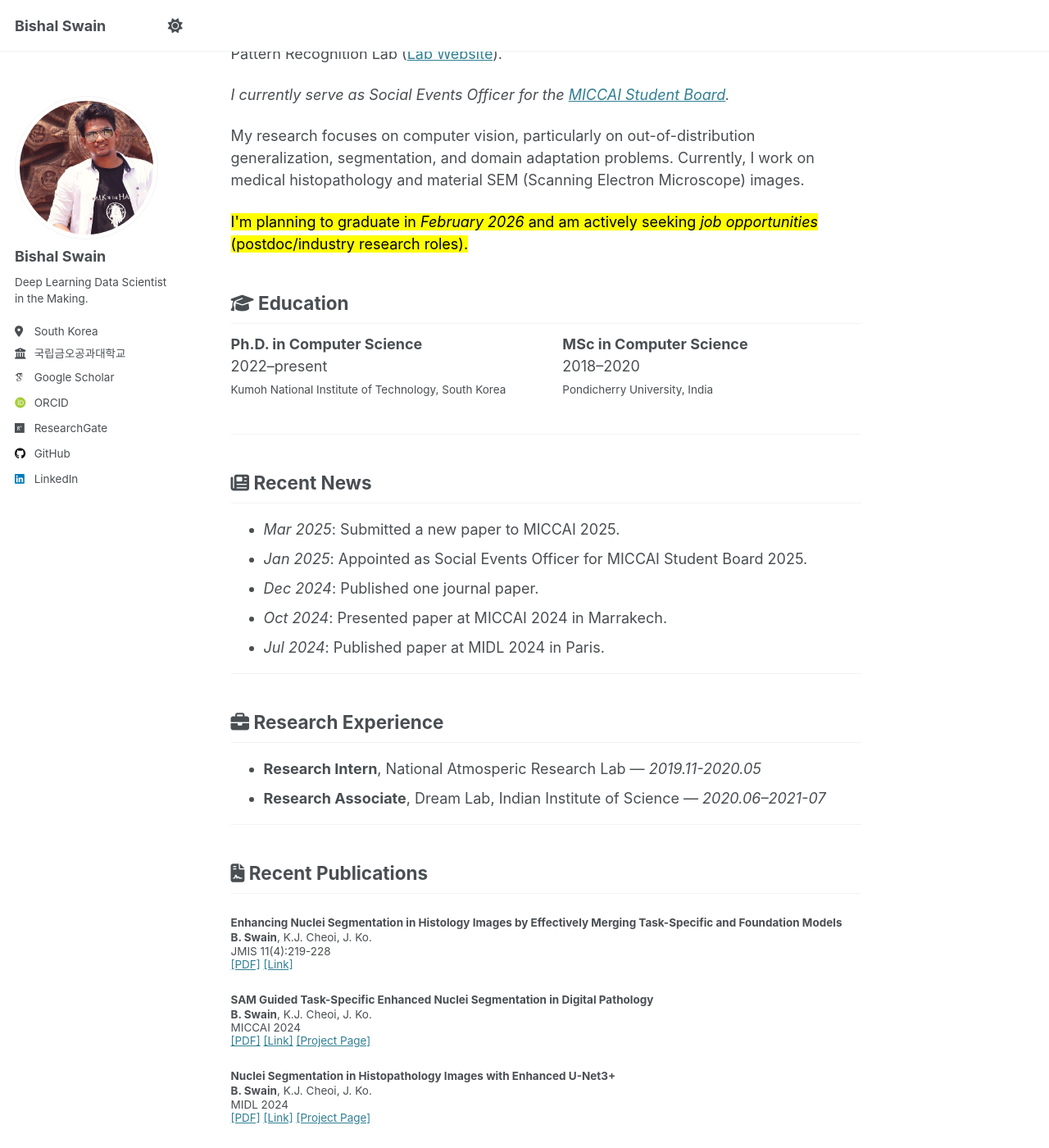
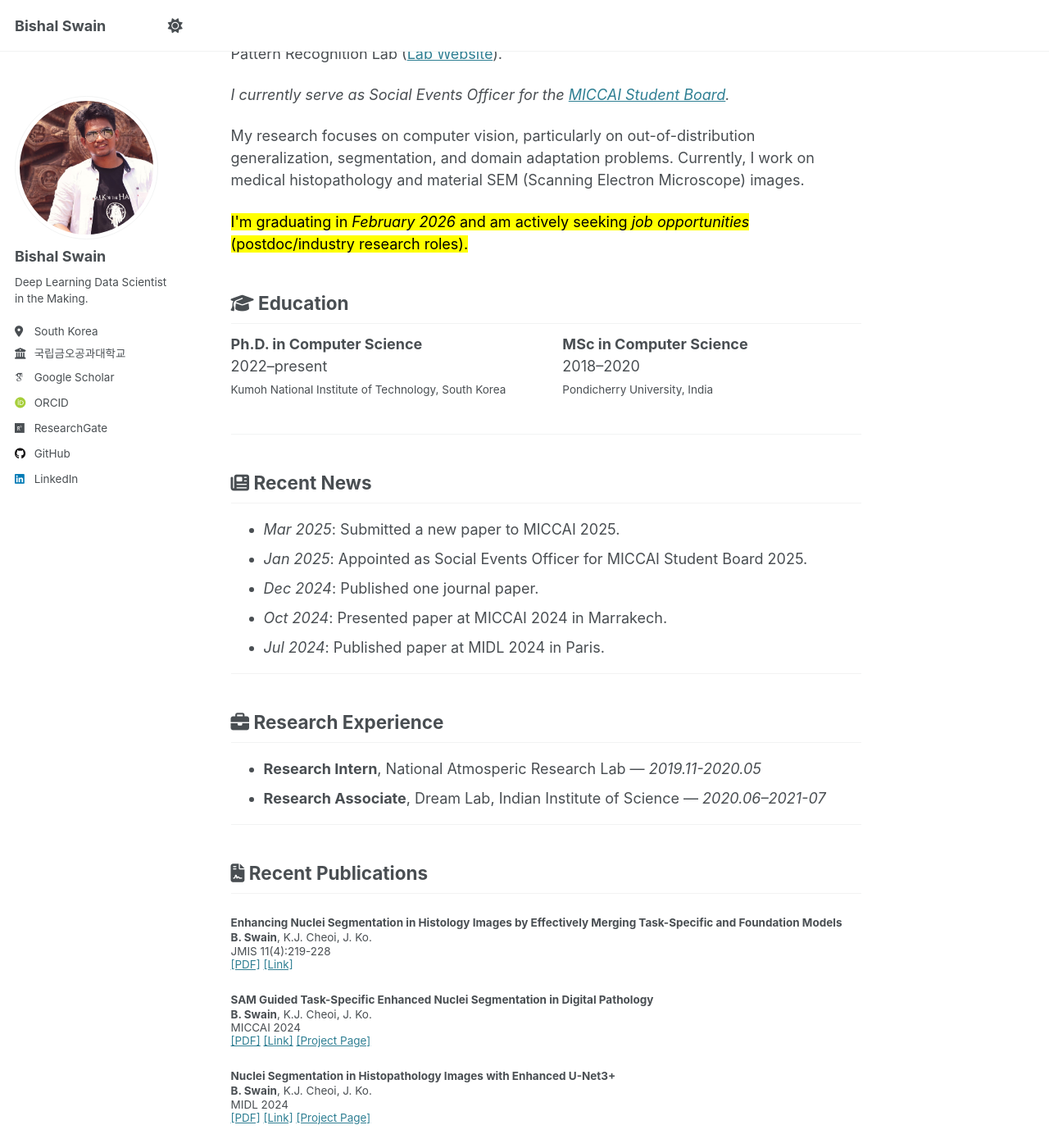
Before and after one commit to bluesaiyancodes/bluesaiyancodes.github.io, a Jekyll site: the page built from _pages/about.md, in a window 1280 px wide and 1400 px high, scrolled down 194 px. Shown: the whole window at 82% size. Built offline with Jekyll 4.4.1, drawn with Linux system fonts in a browser that asks for light colours; some web fonts are replaced.

Commit message:
updated footer

```diff
--- a/_config.yml
+++ b/_config.yml
@@ -118,7 +118,7 @@
       options:
         format           : "iso8601" # "iso8601" (default), "timestamp-seconds", "timestamp-milliseconds"
 atom_feed:
-  hide                   : false     # change to true to hide the RSS feed in the footer
+  hide                   : true     # change to true to hide the RSS feed in the footer
   path                   : # blank (default) uses feed.xml
 
 
--- a/_data/navigation.yml
+++ b/_data/navigation.yml
@@ -26,8 +26,8 @@
   #- title: "CV"
   #  url: /cv/
 
-  # - title: "CV"
-  #   url: /cv-json/
+  #- title: "CV"
+  #  url: /cv-json/
 
   #- title: "Guide"
   #  url: /markdown/
--- a/_includes/footer.html
+++ b/_includes/footer.html
@@ -12,9 +12,6 @@
     {% if site.author.bitbucket %}
       <li><a href="http://bitbucket.org/{{ site.author.bitbucket }}"><i class="fab fa-bitbucket" aria-hidden="true"></i> Bitbucket</a></li>
     {% endif %}
-    {% if site.atom_feed.hide != true %}
-    <li><a href="{% if site.atom_feed.path %}{{ site.atom_feed.path }}{% else %}{{ base_path }}/feed.xml{% endif %}"><i class="fa fa-fw fa-rss-square" aria-hidden="true"></i> {{ site.data.ui-text[site.locale].feed_label | default: "Feed" }}</a></li>
-    {% endif %}
   </ul>
 </div>
 {% endif %}
--- a/_includes/footer/custom.html
+++ b/_includes/footer/custom.html
@@ -1,3 +1,3 @@
 <!-- start custom footer snippets -->
-<a href="/sitemap/">Sitemap</a>
+<!-- <a href="/sitemap/">Sitemap</a>  -->
 <!-- end custom footer snippets -->
--- a/_pages/about.md
+++ b/_pages/about.md
@@ -15,7 +15,7 @@
 
 My research focuses on computer vision, particularly on out-of-distribution generalization, segmentation, and domain adaptation problems. Currently, I work on medical histopathology and material SEM (Scanning Electron Microscope) images.
 
-<mark>I'm planning to graduate in <i>February 2026</i> and am actively seeking <i>job opportunities</i> (postdoc/industry research roles). </mark>
+<mark>I'm graduating in <i>February 2026</i> and am actively seeking <i>job opportunities</i> (postdoc/industry research roles). </mark>
 
 <h2><i class="fas fa-graduation-cap"></i>  Education</h2>
 
@@ -92,7 +92,6 @@
     <strong>B. Swain</strong>, K.J. Cheoi, J. Ko. <br>
     MIDL 2024 <br>
     <a href="https://raw.githubusercontent.com/mlresearch/v250/main/assets/swain24a/swain24a.pdf">[PDF]</a> <a href="https://proceedings.mlr.press/v250/swain24a.html">[Link]</a>  <a href="https://cvpr-kit.github.io/NucleiSeg-in-Histopathology-Images/">[Project Page]</a>
-
     </h5>
   </div>
 </div>
```
